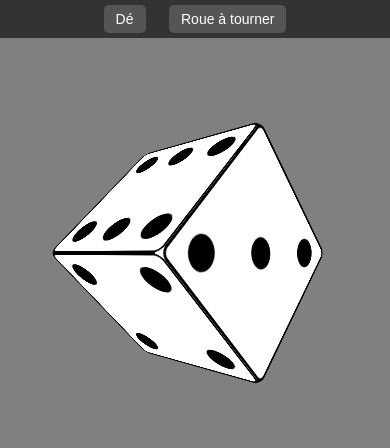
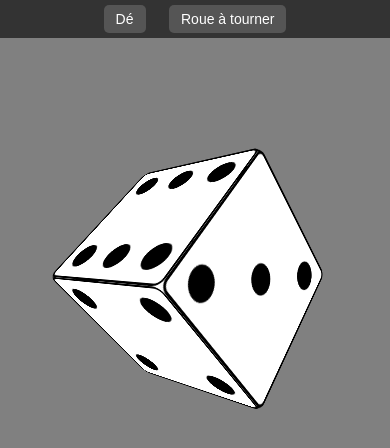
Before and after one commit to AlexisMerienne/random-game, a plain HTML site: page index.html in a window 390 px wide. Drawn offline with Linux system fonts and the light colour scheme.

Commit message:
fix(dice):dice hover header mobile

```diff
--- a/index.html
+++ b/index.html
@@ -318,6 +318,9 @@
           font-size: 14px; /* Adjust button font size for smaller screens */
           padding: 6px 12px; /* Adjust button padding for smaller screens */
         }
+        .dice {
+          margin-top: 2em;
+        }
         .main {
           position: relative;
           justify-content: center;
```
